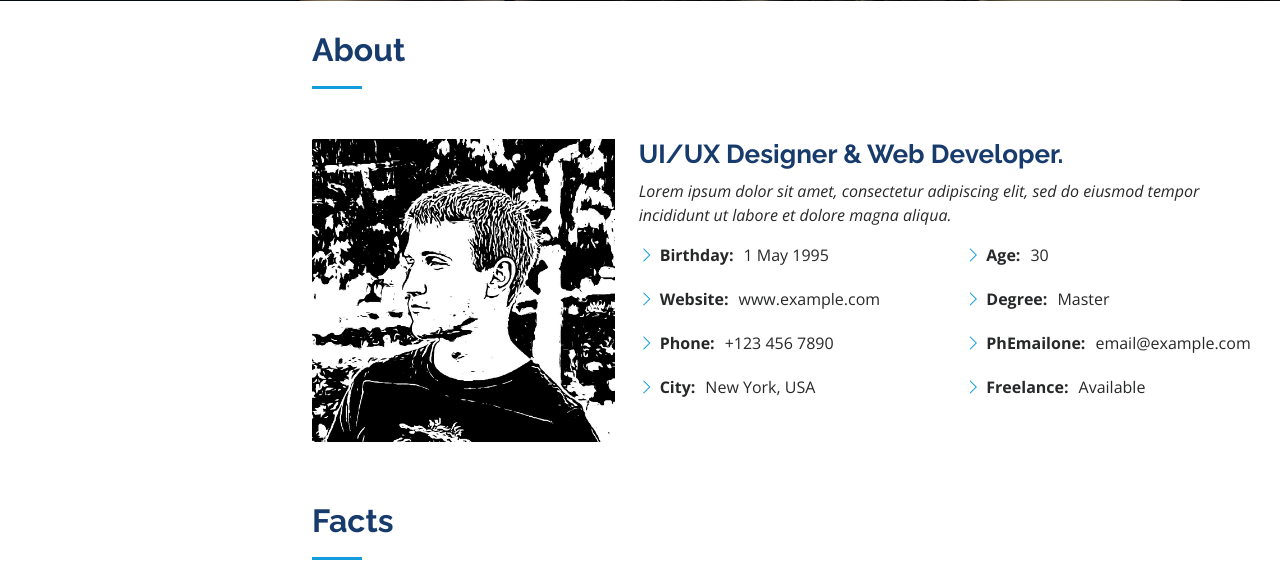
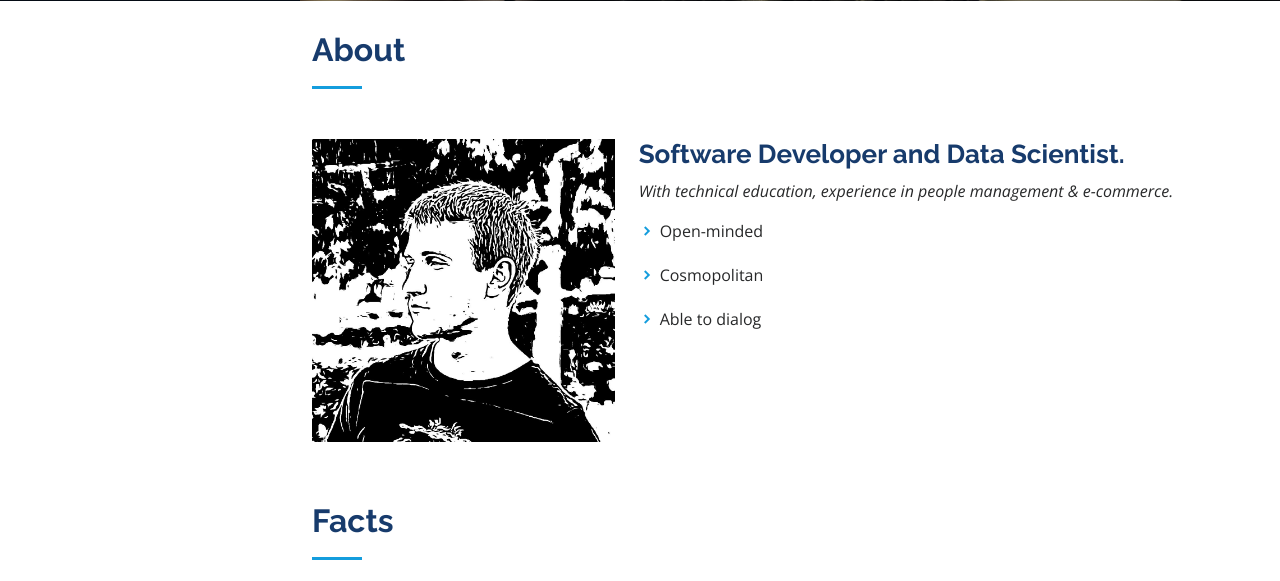
Before and after one commit to k-yakovlev/portfolio-website, a Flask app: page / in a window 1280 px wide. Shown: the part 799-1380 px from the top of the page. Run offline with Flask 2, Linux system fonts and the light colour scheme; some libraries are stand-ins or nearby versions.

Commit message:
Fix content in 'About' section.

```diff
--- a/templates/index.html
+++ b/templates/index.html
@@ -92,26 +92,16 @@
             <img src="static/img/profile-img.jpg" class="img-fluid" alt="">
           </div>
           <div class="col-lg-8 pt-4 pt-lg-0 content" data-aos="fade-left">
-            <h3>UI/UX Designer &amp; Web Developer.</h3>
+            <h3>Software Developer and Data Scientist.</h3>
             <p class="fst-italic">
-              Lorem ipsum dolor sit amet, consectetur adipiscing elit, sed do eiusmod tempor incididunt ut labore et dolore
-              magna aliqua.
+              With technical education, experience in people management & e-commerce.
             </p>
             <div class="row">
               <div class="col-lg-6">
                 <ul>
-                  <li><i class="bi bi-chevron-right"></i> <strong>Birthday:</strong> <span>1 May 1995</span></li>
-                  <li><i class="bi bi-chevron-right"></i> <strong>Website:</strong> <span>www.example.com</span></li>
-                  <li><i class="bi bi-chevron-right"></i> <strong>Phone:</strong> <span>+123 456 7890</span></li>
-                  <li><i class="bi bi-chevron-right"></i> <strong>City:</strong> <span>New York, USA</span></li>
-                </ul>
-              </div>
-              <div class="col-lg-6">
-                <ul>
-                  <li><i class="bi bi-chevron-right"></i> <strong>Age:</strong> <span>30</span></li>
-                  <li><i class="bi bi-chevron-right"></i> <strong>Degree:</strong> <span>Master</span></li>
-                  <li><i class="bi bi-chevron-right"></i> <strong>PhEmailone:</strong> <span>email@example.com</span></li>
-                  <li><i class="bi bi-chevron-right"></i> <strong>Freelance:</strong> <span>Available</span></li>
+                  <li><i class="bx bxs-chevron-right"></i> Open-minded</li>
+                  <li><i class="bx bxs-chevron-right"></i> Cosmopolitan</li>
+                  <li><i class="bx bxs-chevron-right"></i> Able to dialog</li>
                 </ul>
               </div>
             </div>
```
